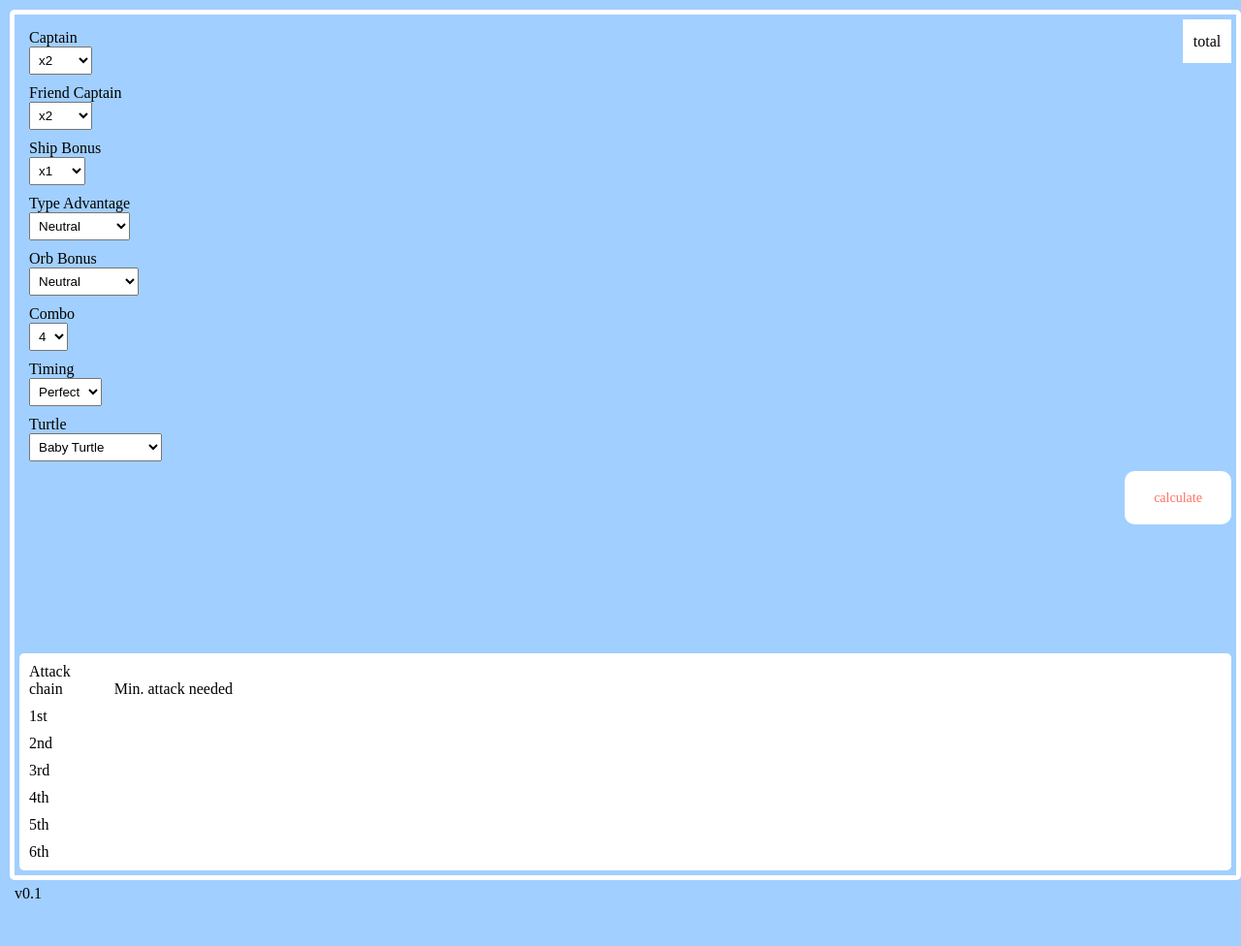
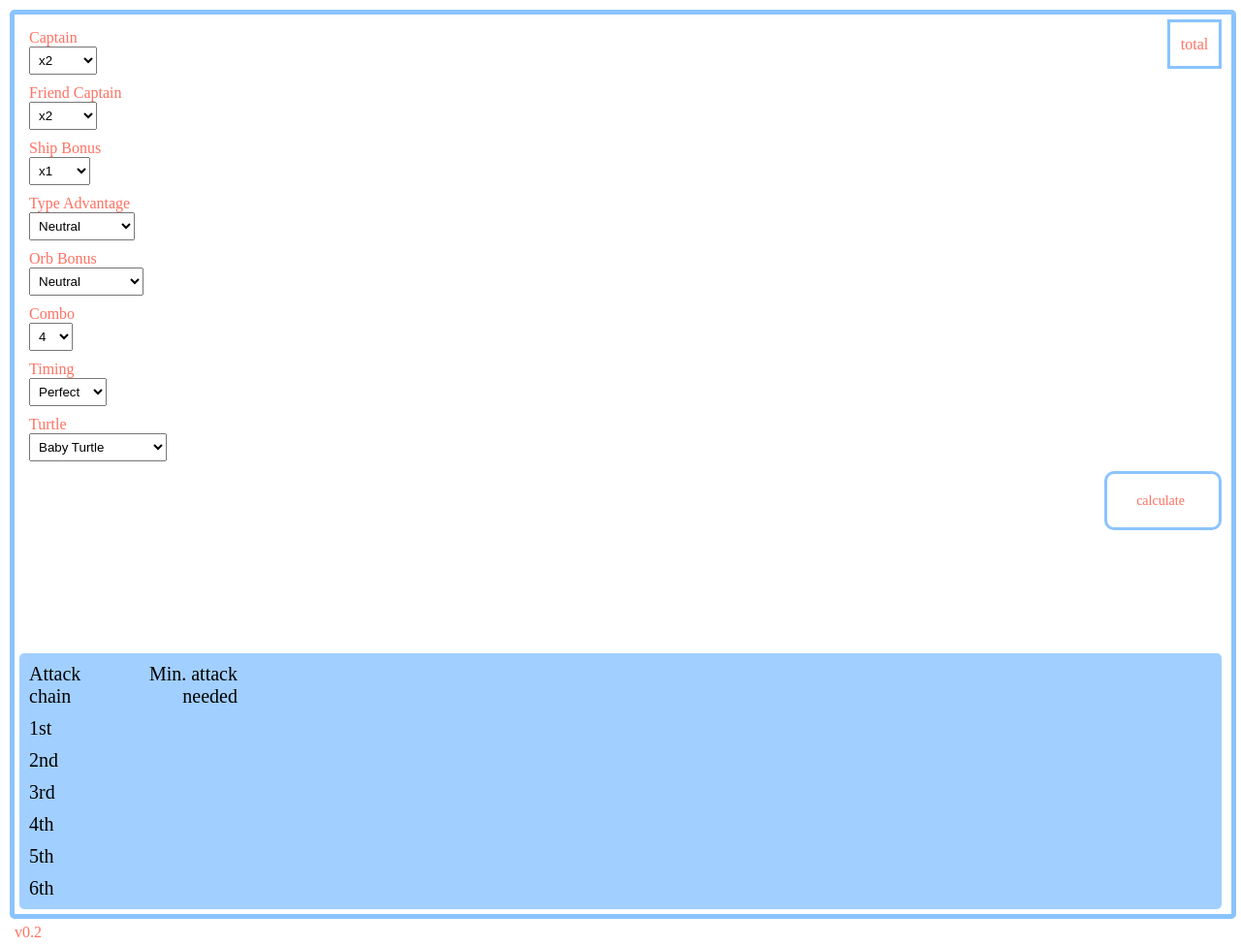
Before and after one commit to QuanSushi/quansushi.github.io, a plain HTML site: page index.html in a window 1280 px wide. Shown: the whole page at 97% size. Before the commit the page ends 936 px from the top, so only its background shows below. Drawn offline with Linux system fonts and the light colour scheme; a web font is replaced by a local one.

Commit message:
-changed layout

```diff
--- a/css/style.css
+++ b/css/style.css
@@ -1,13 +1,15 @@
 *{
     margin: 0px;
     padding: 5px;
+    padding-right: 10px;
 }
 
 body {
-	font-family: 'Wellfleet';
+	font-family: 'Existence';
+	color: #ff7162;
 	width: 100%;
 	height: 100%;
-	background-color: rgba(138, 196 ,255, 0.8);
+	background-color: #ffffff;
 	background-repeat: repeat-x;
 }
 
@@ -18,7 +20,7 @@ body {
 .container {
 	border-radius: 5px;
 	border: 5px solid;
-	border-color: #ffffff;
+	border-color: rgba(138, 196 ,255, 1);
 }
 
 /* * * * * * * * * * * * * * * * * * * * * * * * * * * * * * * * * * * * * * * * * * *
@@ -37,11 +39,13 @@ input {
 	padding: 0px;
 	width: 50px;
 	height: 45px;
-	background-color: rgba(255, 255 ,255, 1);
+	background-color: #ffffff;
 	float: right;
 	text-align: center;
 	vertical-align: middle;
 	line-height: 45px;
+	border: 3px solid;
+	border-color: rgba(138, 196 ,255, 1);
 
 }
 
@@ -50,8 +54,10 @@ input {
 	height: 45px;
 	z-index: 1;
 	float: right;
-	background-color: rgba(255, 255 ,255, 1);
+	background-color: #ffffff;
 	border-radius: 10px;
+	border: 3px solid;
+	border-color: rgba(138, 196 ,255, 1);
 
 	color: #ff7162;
 	font-size: 14px;
@@ -67,7 +73,9 @@ input {
 .table {
 	margin-top: 80px;
 	border-radius: 5px;
-	background-color: rgba(255, 255 ,255, 1);
+	background-color: rgba(138, 196 ,255, 0.8);
+	color: #000000;
+	font-size: 20;
 }
 
 .firstCol {
@@ -79,4 +87,5 @@ input {
 	right: 10px;
 	display: inline-block;
 	text-align: right;
+	color: #ff7162;
 }
--- a/index.html
+++ b/index.html
@@ -91,7 +91,7 @@
 
 
 				<br><br><br><br><br><br><div class="table" id="table_wrapper">
-					<div class="firstCol" id="chain">Attack chain</div><div class="secondCol" id="attackNeeded">Min. attack needed</div>
+					<div class="firstCol" id="chain">Attack chain</div><div class="secondCol" id="attackNeeded" style="color: #000000;">Min. attack needed</div>
 					<br><div class="firstCol" id="1st_unit">1st</div><div class="secondCol" id="1st_value"> </div>
 					<br><div class="firstCol" id="2nd_unit">2nd</div><div class="secondCol" id="2nd_value"> </div>
 					<br><div class="firstCol" id="3rd_unit">3rd</div><div class="secondCol" id="3rd_value"> </div>
@@ -101,6 +101,6 @@
 			</div>
 
 		</div><!--end container-->
-		<div>v0.1</div>
+		<div>v0.2</div>
 	</body>
 </html>
```
